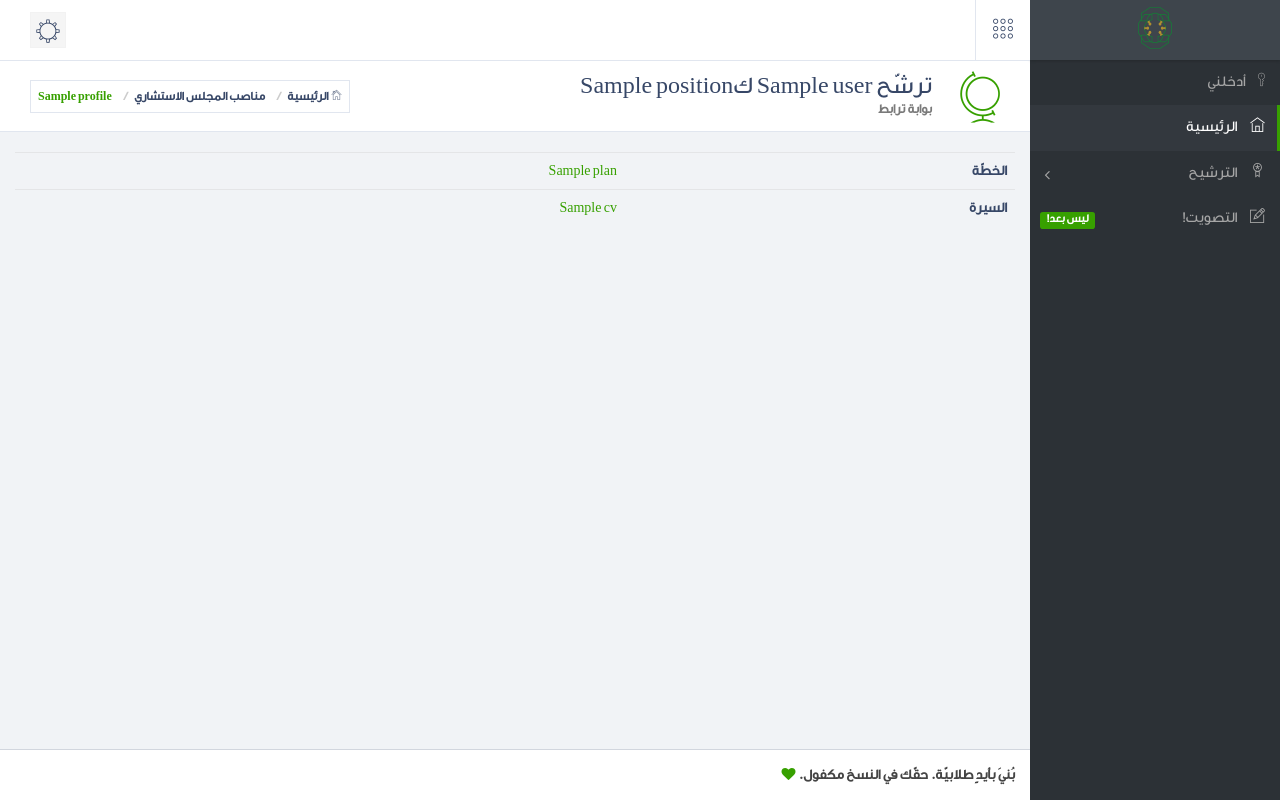
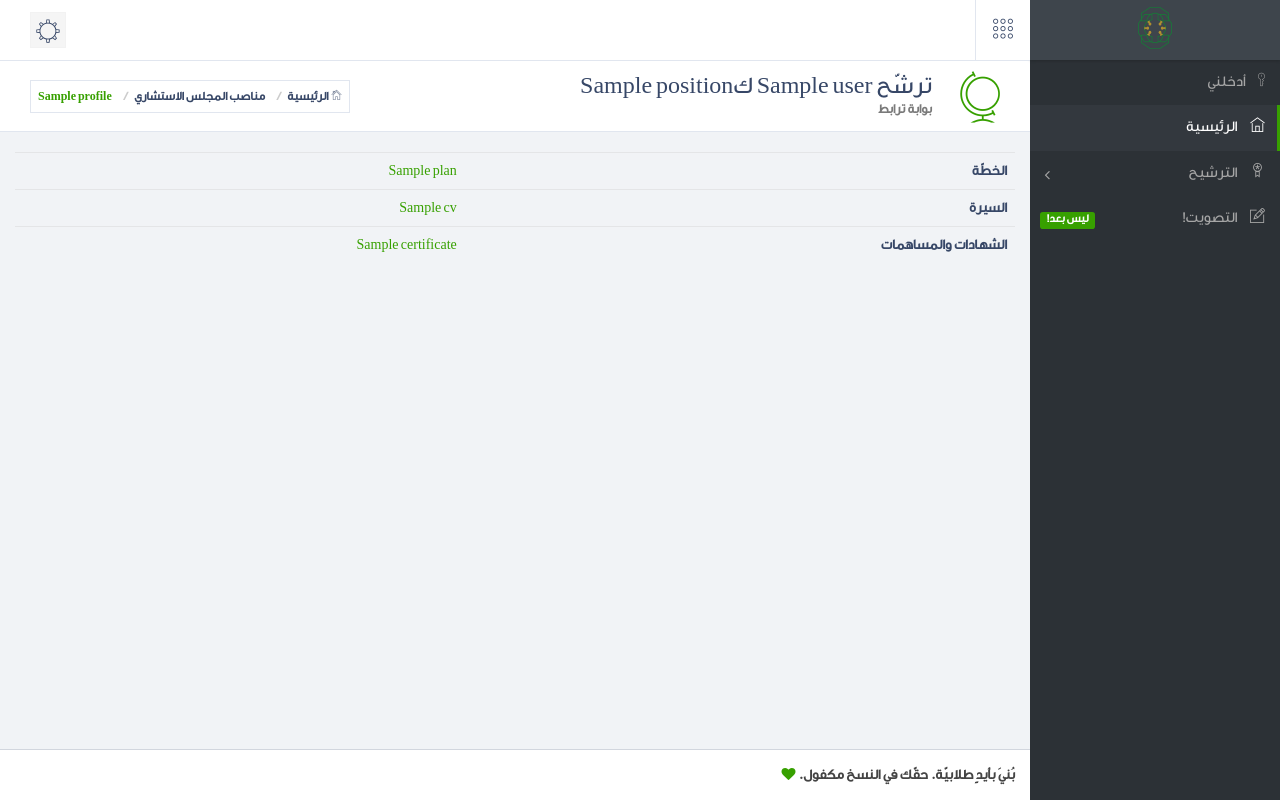
Before and after one commit to SAlkhairy/SAC, a Django app: template voting/templates/voting/show_nomination.html in a window 1280 px wide. Run offline with Django 3.2, Linux system fonts and the light colour scheme; the template is opened without the code that fills it: most values are stand-ins (such as "Sample title", 1, 10 or a date in 2020); some libraries are stand-ins or nearby versions.

Commit message:
Certificates Field Added

```diff
--- a/voting/admin.py
+++ b/voting/admin.py
@@ -10,7 +10,7 @@ make_rejected.short_description = "رفض المرشحـ/ين المختار/ي
 
 class NominationAdmin(admin.ModelAdmin):
     list_filter = ['position', 'is_rejected']
-    list_display = ['__unicode__', 'cv', 'plan', 'is_rejected']
+    list_display = ['__unicode__', 'cv', 'plan', 'certificates', 'is_rejected']
     search_fields = ['position__title', 'user__username',
                      'user__email', 'user__profile__ar_first_name',
                      'user__profile__ar_middle_name',
--- a/voting/forms.py
+++ b/voting/forms.py
@@ -7,4 +7,4 @@ from .models import Nomination
 class NominationForm(forms.ModelForm):
     class Meta:
         model = Nomination
-        fields = ['plan', 'cv']
+        fields = ['plan', 'cv', 'certificates']
--- a/voting/models.py
+++ b/voting/models.py
@@ -53,6 +53,7 @@ class Position(models.Model):
 class Nomination(models.Model):
     plan = models.FileField(verbose_name="الخطة")
     cv = models.FileField(verbose_name="السيرة الذاتية")
+    certificates = models.FileField(null=True, verbose_name="الشهادات والمساهمات")
     user = models.ForeignKey(User, verbose_name="المرشَّح")
     position = models.ForeignKey(Position, verbose_name="المنصب")
     is_rejected = models.BooleanField(default=False)
--- a/voting/templates/voting/show_nomination.html
+++ b/voting/templates/voting/show_nomination.html
@@ -23,5 +23,9 @@
       <th>السيرة</th>
       <td><a href="{{ nomination.cv.url }}">{{ nomination.cv.name }}</td>
    </tr>
+   <tr>
+      <th>الشهادات والمساهمات</th>
+      <td><a href="{{ nomination.certificates.url }}">{{ nomination.certificates.name }}</td>
+   </tr>
 </table>
 {% endblock %}
```
Also changed, not shown: voting/migrations/0003_auto_20170329_1532.py (added).
